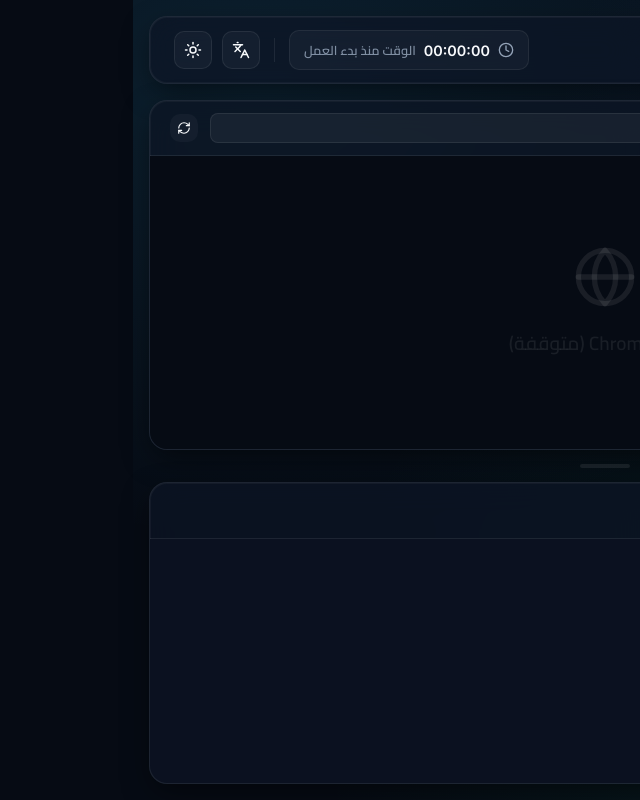
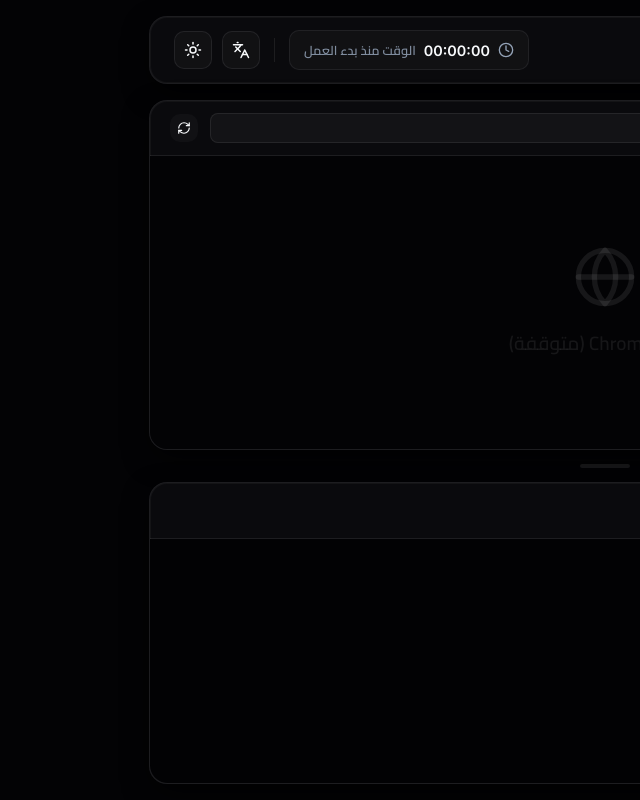
Before and after one commit to mohammed18salah/auto-web-data-spider, a React (Vite) app in the folder frontend/: page / in a window 1280 px wide. Shown: the whole page, without its empty margins (640-1280 px from the left). Built offline with nearby package versions, Linux system fonts and the light colour scheme.

Commit message:
style(theme): implement true obsidian dark theme with deeper blue and black accents

```diff
--- a/frontend/src/App.tsx
+++ b/frontend/src/App.tsx
@@ -391,7 +391,7 @@ function App() {
                 </div>
               </div>
 
-              <div className="sidebar-section" style={{ flex: 1 }}>
+              <div className="sidebar-section">
                 <h2 className="sidebar-title"><Activity size={20} /> {loc.settingsAndNumbers}</h2>
                 <div className="config-box">
                    <label>{loc.searchDepth}: {maxDepth}</label>
--- a/frontend/src/index.css
+++ b/frontend/src/index.css
@@ -22,26 +22,26 @@
 }
 
 [data-theme='dark'] {
-  /* Dark Theme Variables */
-  --bg-color: #060b14;
-  --panel-bg: rgba(13, 21, 38, 0.72);
+  /* Dark Theme Variables - Deep Obsidian / True Pitch Black */
+  --bg-color: #030305;
+  --panel-bg: rgba(12, 12, 15, 0.9);
   --panel-border: rgba(255, 255, 255, 0.08);
-  --panel-border-hover: rgba(56, 189, 248, 0.35);
+  --panel-border-hover: rgba(255, 255, 255, 0.2);
   --text-primary: #f8fafc;
   --text-secondary: #94a3b8;
-  --accent-color: #38bdf8;
-  --accent-hover: #7dd3fc;
+  --accent-color: #2563eb;
+  --accent-hover: #1d4ed8;
   --danger-color: #ef4444;
-  --danger-hover: #f87171;
+  --danger-hover: #dc2626;
   --success-color: #10b981;
-  --success-hover: #34d399;
-  --shadow-color: rgba(0, 0, 0, 0.55);
-  --glass-blur: blur(16px);
-  --input-bg: rgba(11, 18, 33, 0.75);
-  --card-sub-bg: rgba(255, 255, 255, 0.035);
+  --success-hover: #059669;
+  --shadow-color: rgba(0, 0, 0, 0.85);
+  --glass-blur: blur(20px);
+  --input-bg: rgba(18, 18, 22, 0.95);
+  --card-sub-bg: rgba(20, 20, 24, 0.7);
   --card-sub-border: rgba(255, 255, 255, 0.07);
-  --bar-bg: rgba(255, 255, 255, 0.05);
-  --nav-bg: rgba(10, 16, 30, 0.85);
+  --bar-bg: rgba(255, 255, 255, 0.04);
+  --nav-bg: rgba(10, 10, 13, 0.95);
 }
 
 * {
@@ -57,11 +57,18 @@ body {
   min-height: 100vh;
   overflow: hidden;
   transition: background-color 0.3s ease, color 0.3s ease;
+  background-attachment: fixed;
+}
+
+[data-theme='light'] body {
   background-image:
-    radial-gradient(at 10% 10%, rgba(56, 189, 248, 0.12) 0px, transparent 45%),
-    radial-gradient(at 90% 15%, rgba(99, 102, 241, 0.12) 0px, transparent 45%),
-    radial-gradient(at 50% 90%, rgba(16, 185, 129, 0.08) 0px, transparent 50%);
-  background-attachment: fixed;
+    radial-gradient(at 10% 10%, rgba(2, 132, 199, 0.08) 0px, transparent 45%),
+    radial-gradient(at 90% 15%, rgba(99, 102, 241, 0.08) 0px, transparent 45%),
+    radial-gradient(at 50% 90%, rgba(16, 185, 129, 0.06) 0px, transparent 50%);
+}
+
+[data-theme='dark'] body {
+  background-image: none;
 }
 
 /* Layout Container */
@@ -189,9 +196,16 @@ body {
 
 .nav-pill.active {
   color: #fff;
-  background: linear-gradient(135deg, rgba(56, 189, 248, 0.25), rgba(59, 130, 246, 0.3));
-  border-color: rgba(56, 189, 248, 0.45);
-  box-shadow: 0 4px 14px rgba(56, 189, 248, 0.25);
+  background: #14151b;
+  border-color: rgba(255, 255, 255, 0.16);
+  box-shadow: 0 2px 10px rgba(0, 0, 0, 0.5);
+}
+
+[data-theme='light'] .nav-pill.active {
+  color: #fff;
+  background: linear-gradient(135deg, #0284c7, #2563eb);
+  border-color: #0284c7;
+  box-shadow: 0 4px 14px rgba(2, 132, 199, 0.25);
 }
 
 /* Actions Section */
@@ -273,7 +287,7 @@ body {
 }
 
 .btn-icon:hover {
-  background: rgba(56, 189, 248, 0.12);
+  background: var(--card-sub-border);
   border-color: var(--panel-border-hover);
   transform: translateY(-2px);
   box-shadow: 0 4px 12px var(--shadow-color);
@@ -298,8 +312,8 @@ body {
   width: 320px;
   display: flex;
   flex-direction: column;
-  padding: 22px;
-  gap: 20px;
+  padding: 20px;
+  gap: 16px;
   overflow-y: auto;
 }
 
@@ -339,14 +353,14 @@ body {
   left: 0;
   right: 0;
   height: 2px;
-  background: linear-gradient(90deg, #38bdf8, #818cf8);
+  background: var(--accent-color);
   opacity: 0.6;
 }
 
 .stat-card:hover {
-  border-color: rgba(56, 189, 248, 0.35);
+  border-color: var(--accent-color);
   transform: translateY(-2px);
-  box-shadow: 0 8px 24px rgba(0, 0, 0, 0.25);
+  box-shadow: 0 8px 24px var(--shadow-color);
 }
 
 .stat-value {
@@ -384,8 +398,8 @@ body {
 
 .search-input:focus {
   border-color: var(--accent-color);
-  background: rgba(56, 189, 248, 0.04);
-  box-shadow: 0 0 0 4px rgba(56, 189, 248, 0.15);
+  background: rgba(255, 255, 255, 0.04);
+  box-shadow: 0 0 0 4px rgba(37, 99, 235, 0.15);
 }
 
 .search-input::placeholder {
@@ -444,6 +458,17 @@ body {
   background: linear-gradient(135deg, #0369a1, #1d4ed8);
   transform: translateY(-2px);
   box-shadow: 0 6px 18px rgba(37, 99, 235, 0.45);
+}
+
+[data-theme='dark'] .btn-primary {
+  background: linear-gradient(135deg, #1d4ed8, #172554);
+  box-shadow: 0 4px 14px rgba(0, 0, 0, 0.5);
+  border: 1px solid rgba(59, 130, 246, 0.35);
+}
+[data-theme='dark'] .btn-primary:hover:not(:disabled) {
+  background: linear-gradient(135deg, #2563eb, #1e3a8a);
+  box-shadow: 0 6px 18px rgba(0, 0, 0, 0.65);
+  border-color: rgba(59, 130, 246, 0.55);
 }
 
 .btn-danger {
@@ -601,8 +626,8 @@ body {
   font-family: 'Inter', monospace;
   font-size: 0.85rem;
   line-height: 1.6;
-  background: #0b1120;
-  color: #a5b4fc;
+  background: #020204;
+  color: #e2e8f0;
   border-radius: 0 0 18px 18px;
 }
 
@@ -637,8 +662,8 @@ body {
   width: 44px;
   height: 44px;
   border-radius: 12px;
-  background: rgba(56, 189, 248, 0.15);
-  border: 1px solid rgba(56, 189, 248, 0.35);
+  background: rgba(37, 99, 235, 0.15);
+  border: 1px solid rgba(37, 99, 235, 0.35);
   display: flex;
   align-items: center;
   justify-content: center;
@@ -685,7 +710,7 @@ body {
 }
 
 .history-table tbody tr:hover {
-  background-color: rgba(56, 189, 248, 0.04);
+  background-color: rgba(255, 255, 255, 0.03);
 }
 
 .font-mono {
@@ -740,13 +765,13 @@ body {
 }
 
 .status-badge.running {
-  background: rgba(56, 189, 248, 0.15);
-  border: 1px solid rgba(56, 189, 248, 0.35);
-  color: #38bdf8;
+  background: rgba(37, 99, 235, 0.15);
+  border: 1px solid rgba(37, 99, 235, 0.35);
+  color: #60a5fa;
 }
 .status-badge.running .status-dot {
-  background: #38bdf8;
-  box-shadow: 0 0 6px #38bdf8;
+  background: #3b82f6;
+  box-shadow: 0 0 6px #3b82f6;
 }
 
 .status-badge.paused {
@@ -790,9 +815,9 @@ body {
 
 /* Animations */
 @keyframes pulseGlow {
-  0% { box-shadow: 0 0 0 0 rgba(56, 189, 248, 0.4); }
-  70% { box-shadow: 0 0 0 10px rgba(56, 189, 248, 0); }
-  100% { box-shadow: 0 0 0 0 rgba(56, 189, 248, 0); }
+  0% { box-shadow: 0 0 0 0 rgba(37, 99, 235, 0.4); }
+  70% { box-shadow: 0 0 0 10px rgba(37, 99, 235, 0); }
+  100% { box-shadow: 0 0 0 0 rgba(37, 99, 235, 0); }
 }
 
 .pulse-animation {
```
